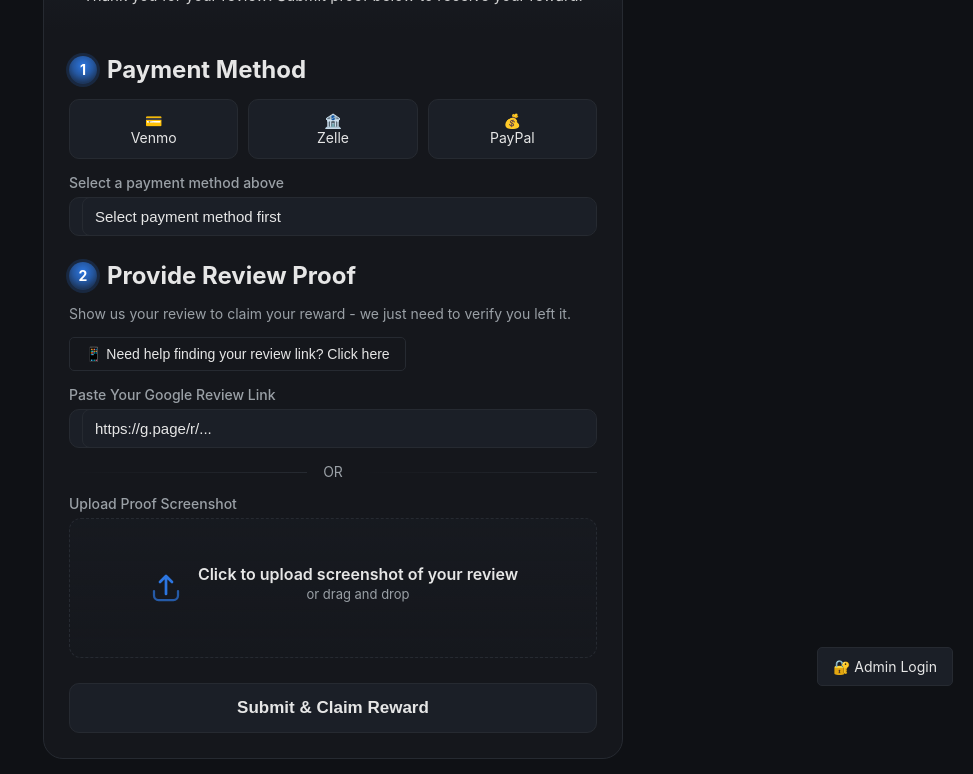
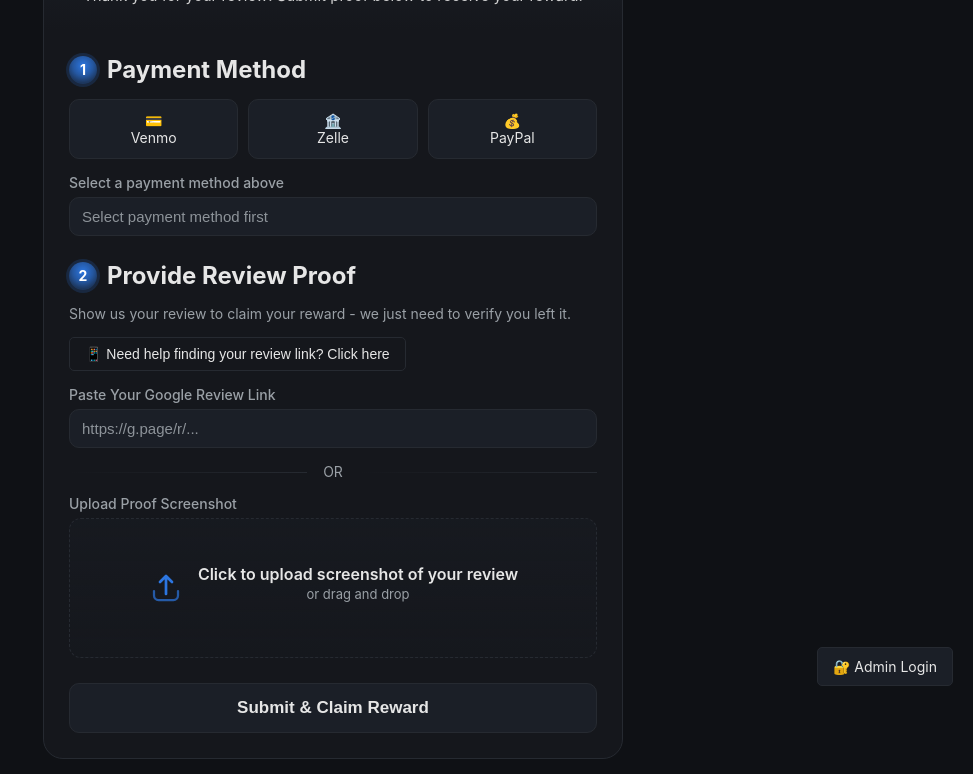
Before and after one commit to michaelort33/claude-artifact-teseting-hyatus, a plain HTML site: page index.html in a window 1280 px wide. Shown: the part 94-868 px from the top of the page, without its empty margins (307-1280 px from the left). Drawn offline with nearby package versions, Linux system fonts and the light colour scheme.

Commit message:
Refine authentication modal styling in index.html by updating input field styles and placeholder colors for improved visual consistency and user experience.

```diff
--- a/index.html
+++ b/index.html
@@ -626,18 +626,16 @@
             color: var(--text);
         }
 
+        /* Auth modal specific overrides */
         .auth-content .form-group input,
-        .reset-content input,
+        .reset-content input {
+            border-radius: 8px;
+        }
+
         input::placeholder,
-        .auth-content .form-group input::placeholder,
-        .reset-content input::placeholder {
-            width: 100%;
-            padding: 10px 12px;
-            border: 1px solid var(--border);
-            background: var(--surface-2);
-            color: var(--text);
-            border-radius: 8px;
-            font-size: 15px;
+        textarea::placeholder {
+            color: var(--subtext);
+            opacity: 0.9;
         }
 
         .auth-actions-row {
```
